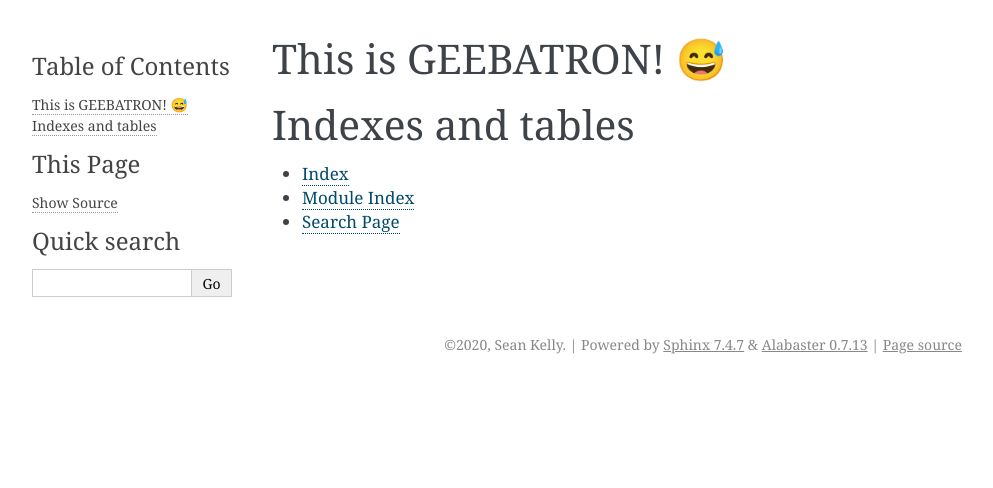
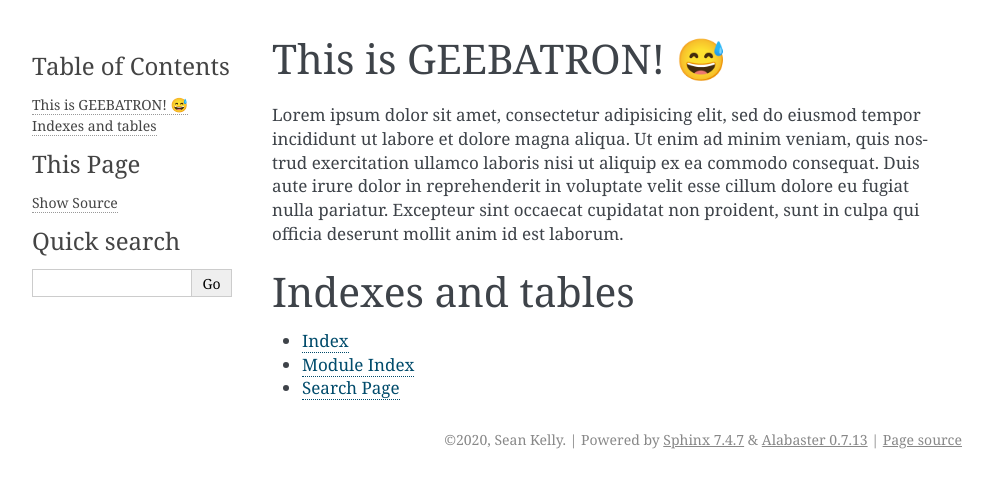
Before and after one commit to nutjob4life/namespace-package, a Sphinx documentation site: the page built from docs/source/index.rst, in a window 1280 px wide. Shown: the top 488 px of the page, without its empty margins (148-1141 px from the left). Built offline with Sphinx 7.4.7, drawn with Linux system fonts in a browser that asks for light colours.

Commit message:
Add wheel; add some docs

```diff
--- a/docs/source/index.rst
+++ b/docs/source/index.rst
@@ -1,5 +1,12 @@
 This is GEEBATRON! 😅
 =====================
+
+Lorem ipsum dolor sit amet, consectetur adipisicing elit, sed do eiusmod
+tempor incididunt ut labore et dolore magna aliqua. Ut enim ad minim veniam,
+quis nostrud exercitation ullamco laboris nisi ut aliquip ex ea commodo
+consequat. Duis aute irure dolor in reprehenderit in voluptate velit esse
+cillum dolore eu fugiat nulla pariatur. Excepteur sint occaecat cupidatat non
+proident, sunt in culpa qui officia deserunt mollit anim id est laborum.
 
 .. toctree::
    :maxdepth: 2
```
Also changed, not shown: 1 other file.
